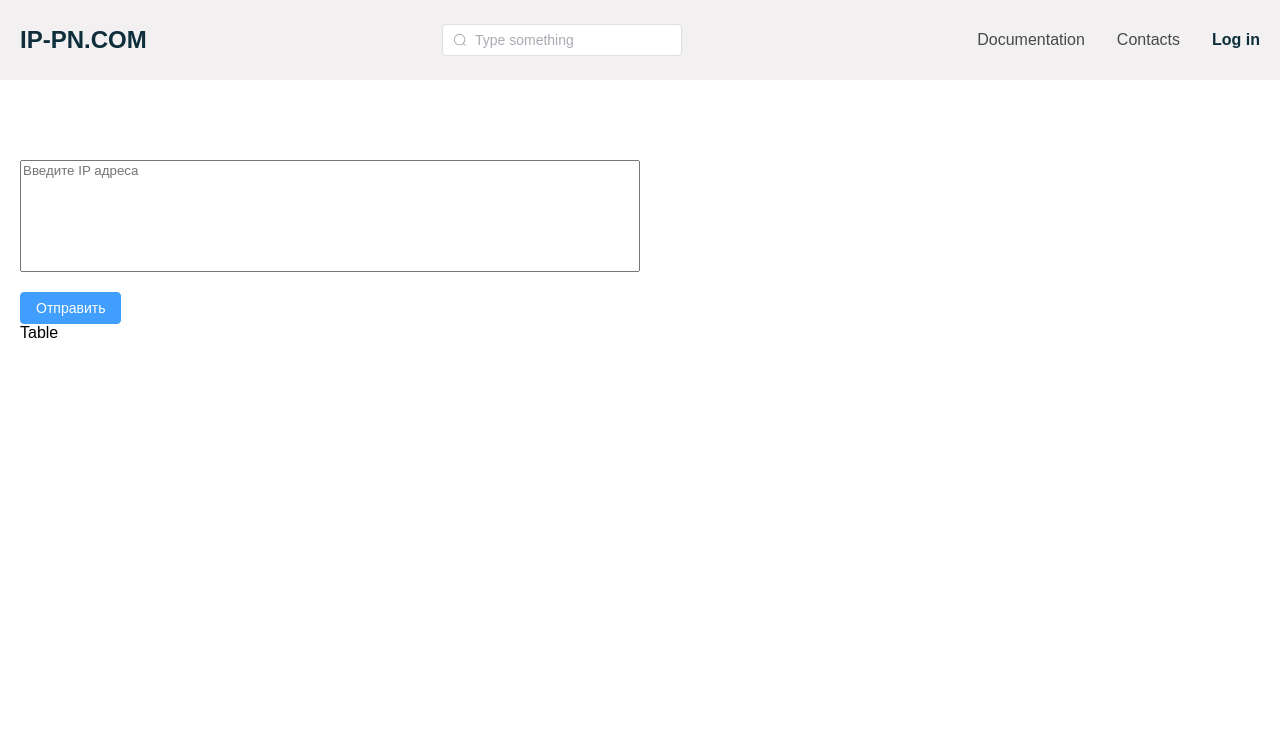
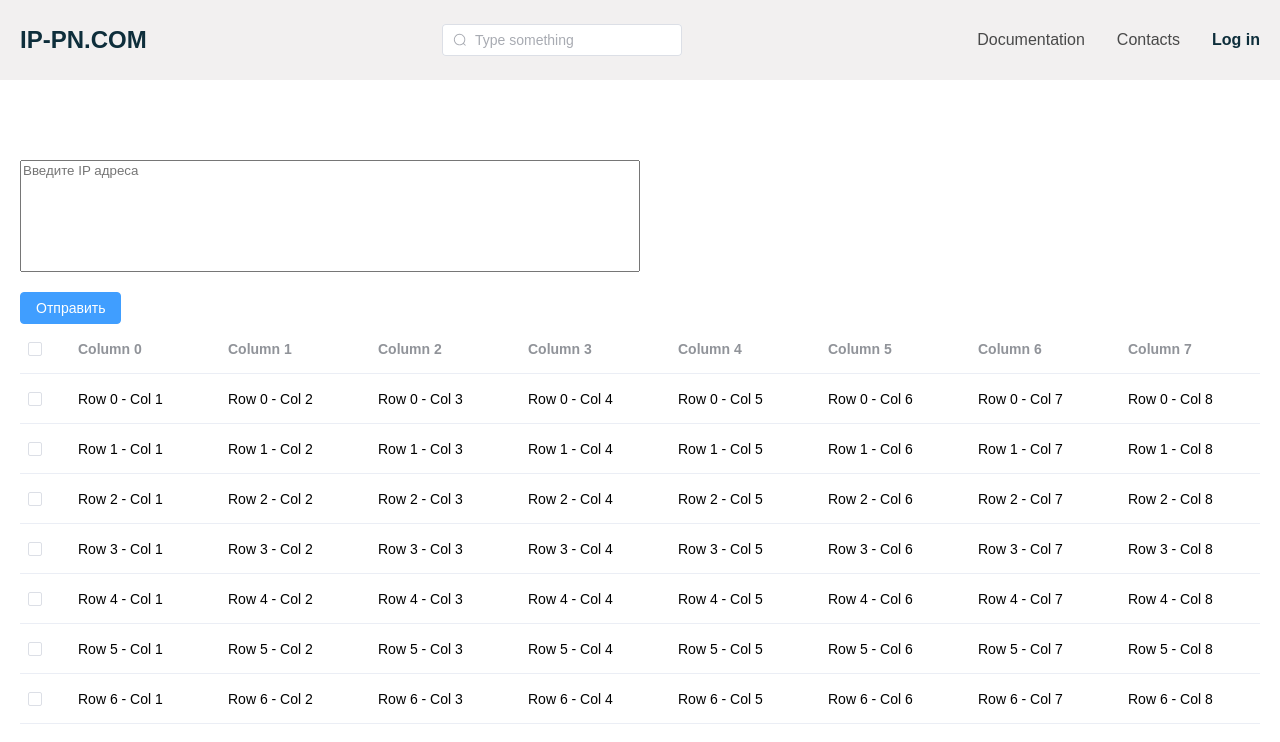
Before and after one commit to eleskin/ip-check, a Vue app: page / in a window 1280 px wide. Shown: the top 742 px of the page. Built offline with nearby package versions, Linux system fonts and the light colour scheme.

Commit message:
Added AppTable

```diff
--- a/package.json
+++ b/package.json
@@ -14,6 +14,7 @@
   },
   "dependencies": {
     "@element-plus/icons-vue": "^2.3.1",
+    "@vitejs/plugin-vue-jsx": "^3.1.0",
     "axios": "^1.6.7",
     "element-plus": "^2.6.0",
     "pinia": "^2.1.7",
--- a/src/components/AppTable.vue
+++ b/src/components/AppTable.vue
@@ -1,15 +1,111 @@
 <template>
-  <div>
-    <div class="container">
-      Table
+  <div class="AppTable">
+    <div class="container AppTable__container">
+      <el-auto-resizer>
+        <template #default="{ height, width }">
+          <el-table-v2
+            :columns="columns"
+            :data="data"
+            :width="width"
+            :height="height"
+            fixed
+          />
+        </template>
+      </el-auto-resizer>
     </div>
   </div>
 </template>
 
-<script setup lang="ts">
+<script lang="tsx" setup>
+import { ref, unref } from 'vue'
+import { ElCheckbox } from 'element-plus'
 
+import type { FunctionalComponent } from 'vue'
+import type { CheckboxValueType, Column } from 'element-plus'
+
+type SelectionCellProps = {
+  value: boolean
+  intermediate?: boolean
+  onChange: (value: CheckboxValueType) => void
+}
+
+const SelectionCell: FunctionalComponent<SelectionCellProps> = ({
+  value,
+  intermediate = false,
+  onChange,
+}) => {
+  return (
+    <ElCheckbox
+      onChange={onChange}
+      modelValue={value}
+      indeterminate={intermediate}
+    />
+  )
+}
+
+const generateColumns = (length = 10, prefix = 'column-', props?: any) =>
+  Array.from({ length }).map((_, columnIndex) => ({
+    ...props,
+    key: `${prefix}${columnIndex}`,
+    dataKey: `${prefix}${columnIndex}`,
+    title: `Column ${columnIndex}`,
+    width: 150,
+  }))
+
+const generateData = (
+  columns: ReturnType<typeof generateColumns>,
+  length = 200,
+  prefix = 'row-'
+) =>
+  Array.from({ length }).map((_, rowIndex) => {
+    return columns.reduce(
+      (rowData, column, columnIndex) => {
+        rowData[column.dataKey] = `Row ${rowIndex} - Col ${columnIndex}`
+        return rowData
+      },
+      {
+        id: `${prefix}${rowIndex}`,
+        checked: false,
+        parentId: null,
+      }
+    )
+  })
+
+const columns: Column<any>[] = generateColumns(10)
+columns.unshift({
+  key: 'selection',
+  width: 50,
+  cellRenderer: ({ rowData }) => {
+    const onChange = (value: CheckboxValueType) => (rowData.checked = value)
+    return <SelectionCell value={rowData.checked} onChange={onChange} />
+  },
+
+  headerCellRenderer: () => {
+    const _data = unref(data)
+    const onChange = (value: CheckboxValueType) =>
+      (data.value = _data.map((row) => {
+        row.checked = value
+        return row
+      }))
+    const allSelected = _data.every((row) => row.checked)
+    const containsChecked = _data.some((row) => row.checked)
+
+    return (
+      <SelectionCell
+        value={allSelected}
+        intermediate={containsChecked && !allSelected}
+        onChange={onChange}
+      />
+    )
+  },
+})
+
+const data = ref(generateData(columns, 200))
+console.log()
 </script>
 
 <style>
-
+.AppTable__container {
+  height: 400px;
+}
 </style>
--- a/vite.config.ts
+++ b/vite.config.ts
@@ -6,6 +6,7 @@ import vue from '@vitejs/plugin-vue'
 import AutoImport from 'unplugin-auto-import/vite'
 import Components from 'unplugin-vue-components/vite'
 import { ElementPlusResolver } from 'unplugin-vue-components/resolvers'
+import vueJsx from '@vitejs/plugin-vue-jsx'
 
 // https://vitejs.dev/config/
 export default defineConfig({
@@ -17,6 +18,9 @@ export default defineConfig({
     Components({
       resolvers: [ElementPlusResolver()],
     }),
+    vueJsx({
+      // options are passed on to @vue/babel-plugin-jsx
+    }),
   ],
   resolve: {
     alias: {
```
Also changed, not shown: 1 other file (tests, documents, lock files or other folders).
